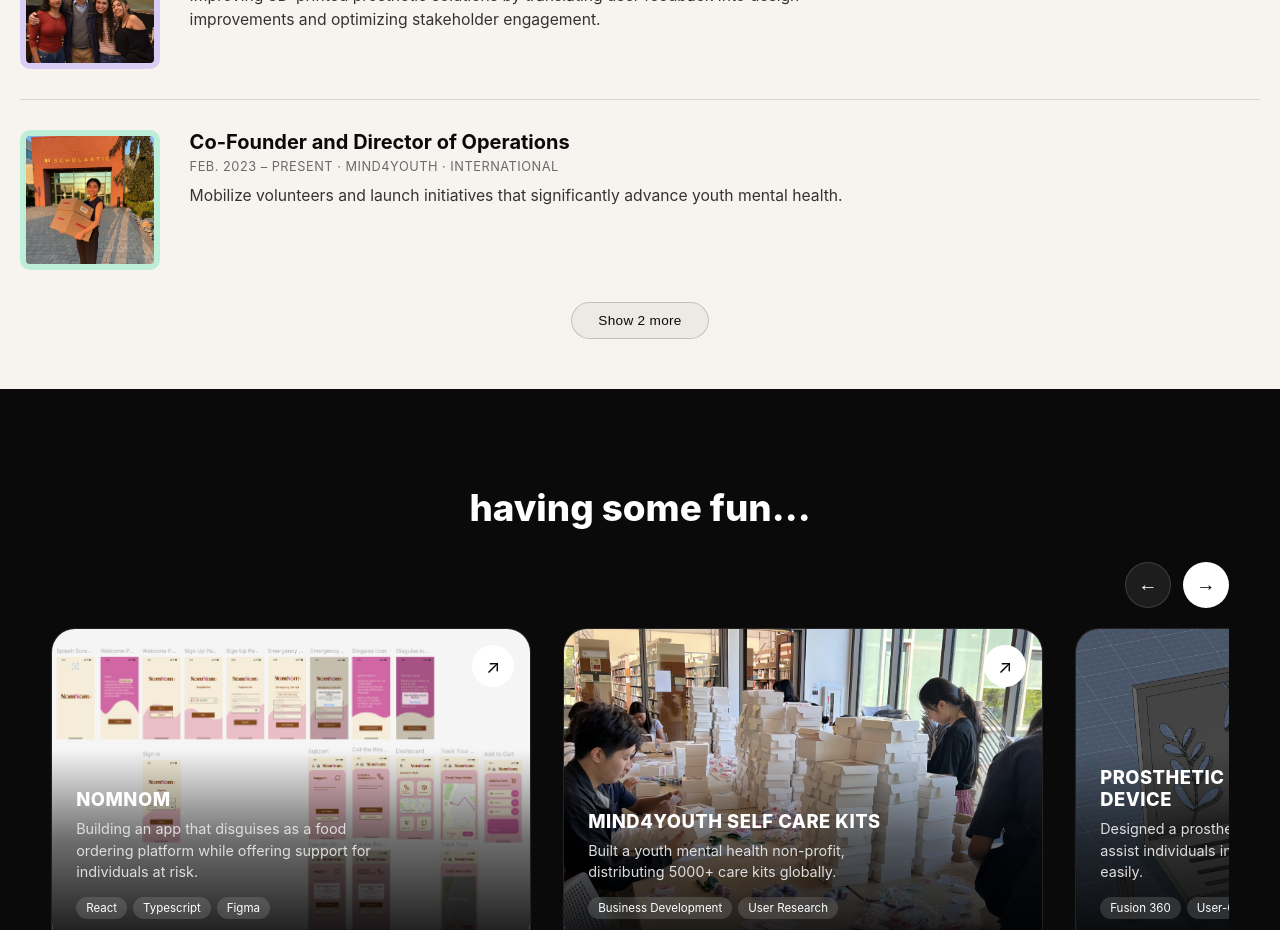
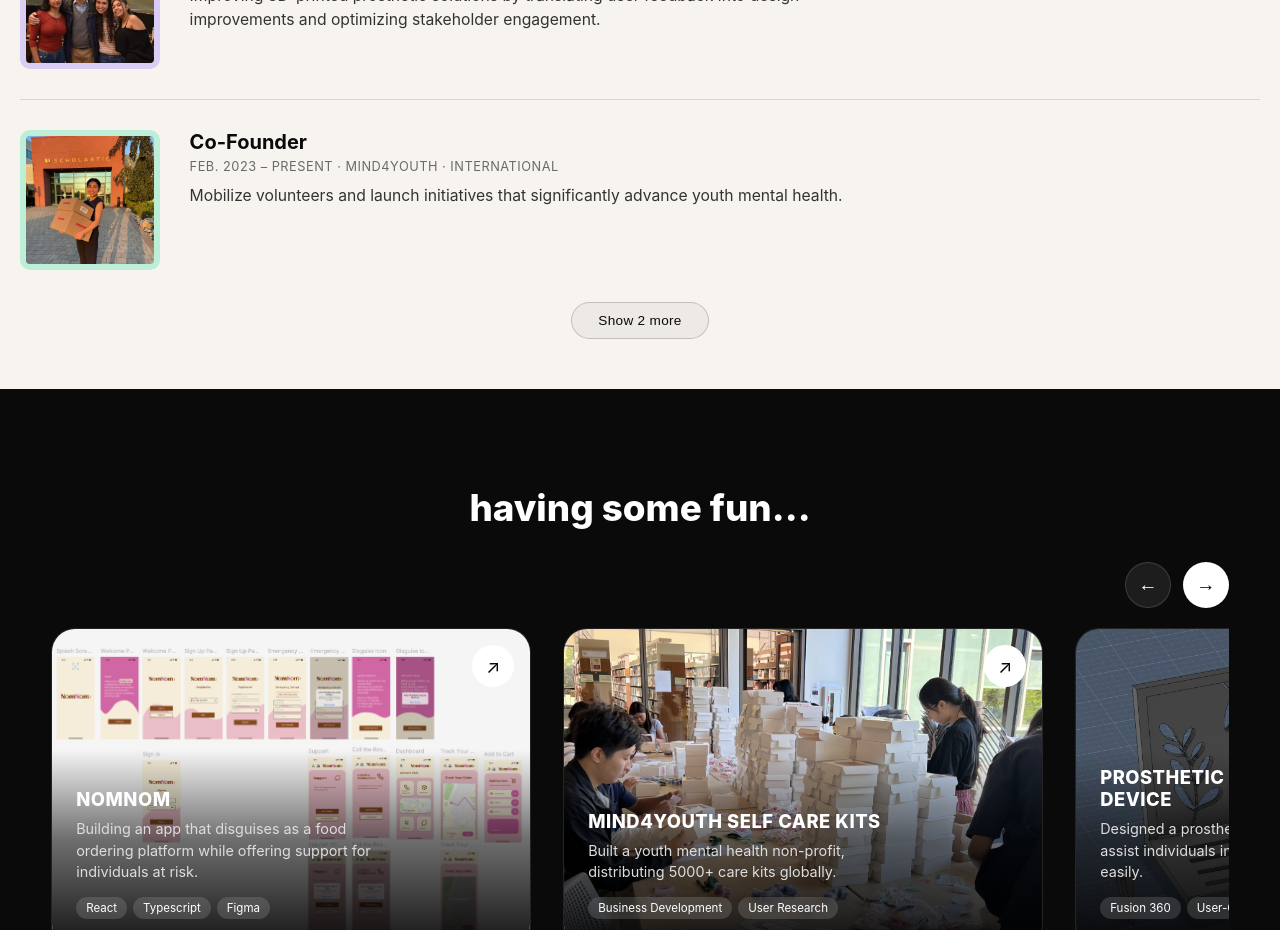
Before and after one commit to AishwaryaTandon23/Personal_Website, a React (Vite) app: page / in a window 1280 px wide. Shown: the part 1420-2350 px from the top of the page. Built offline with nearby package versions, Linux system fonts and the light colour scheme; the HTML template or start-up script is replaced by a standard one.

Commit message:
Shorten Mind4Youth title to "Co-Founder"
Drop "and Director of Operations" from the role title.

```diff
--- a/src/App.jsx
+++ b/src/App.jsx
@@ -313,7 +313,7 @@
       color: "lavender",
     },
     {
-      title: "Co-Founder and Director of Operations",
+      title: "Co-Founder",
       institution: "Mind4Youth",
       start: "Feb. 2023",
       link: "https://mind4youth.com/",
```
